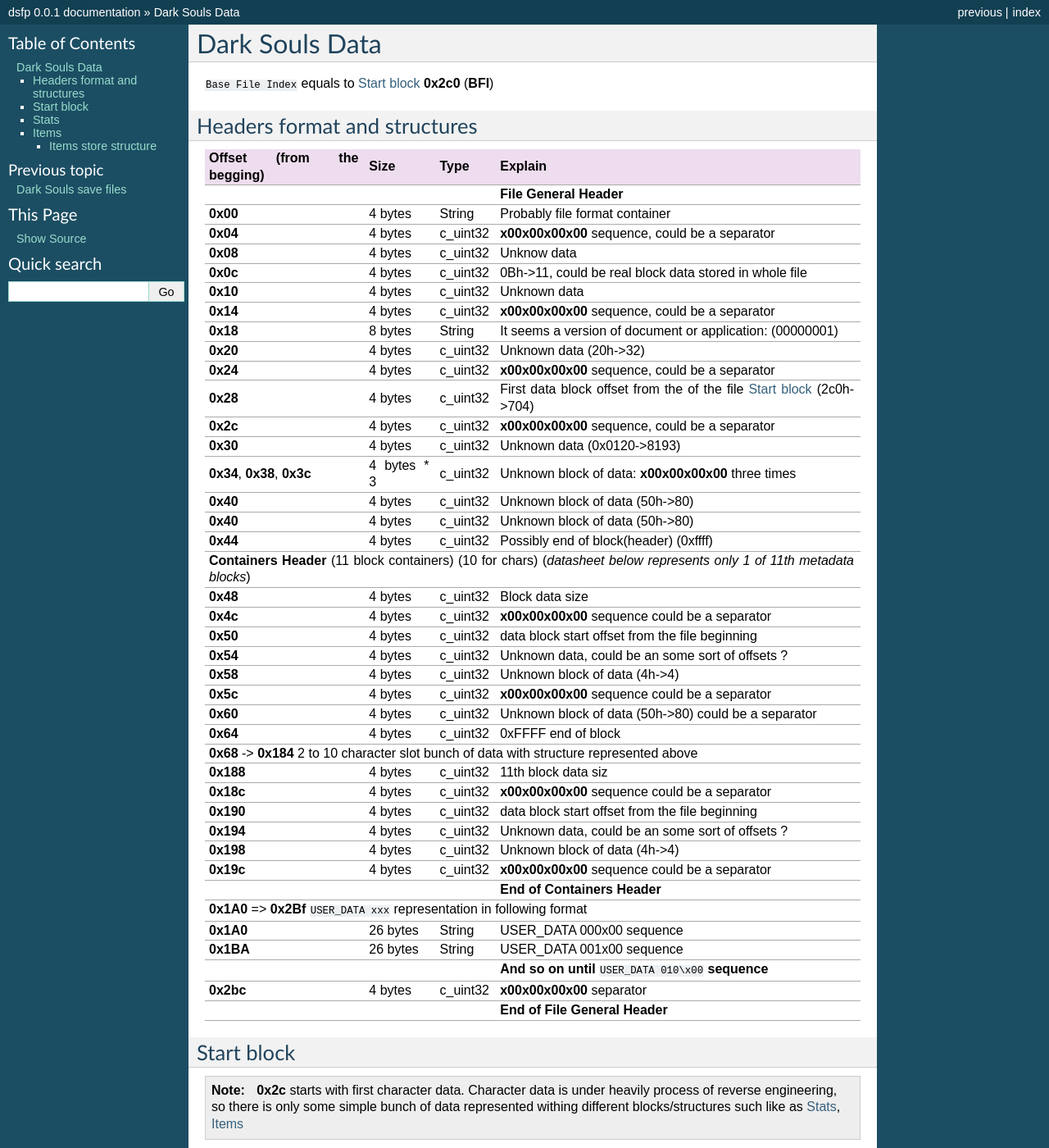
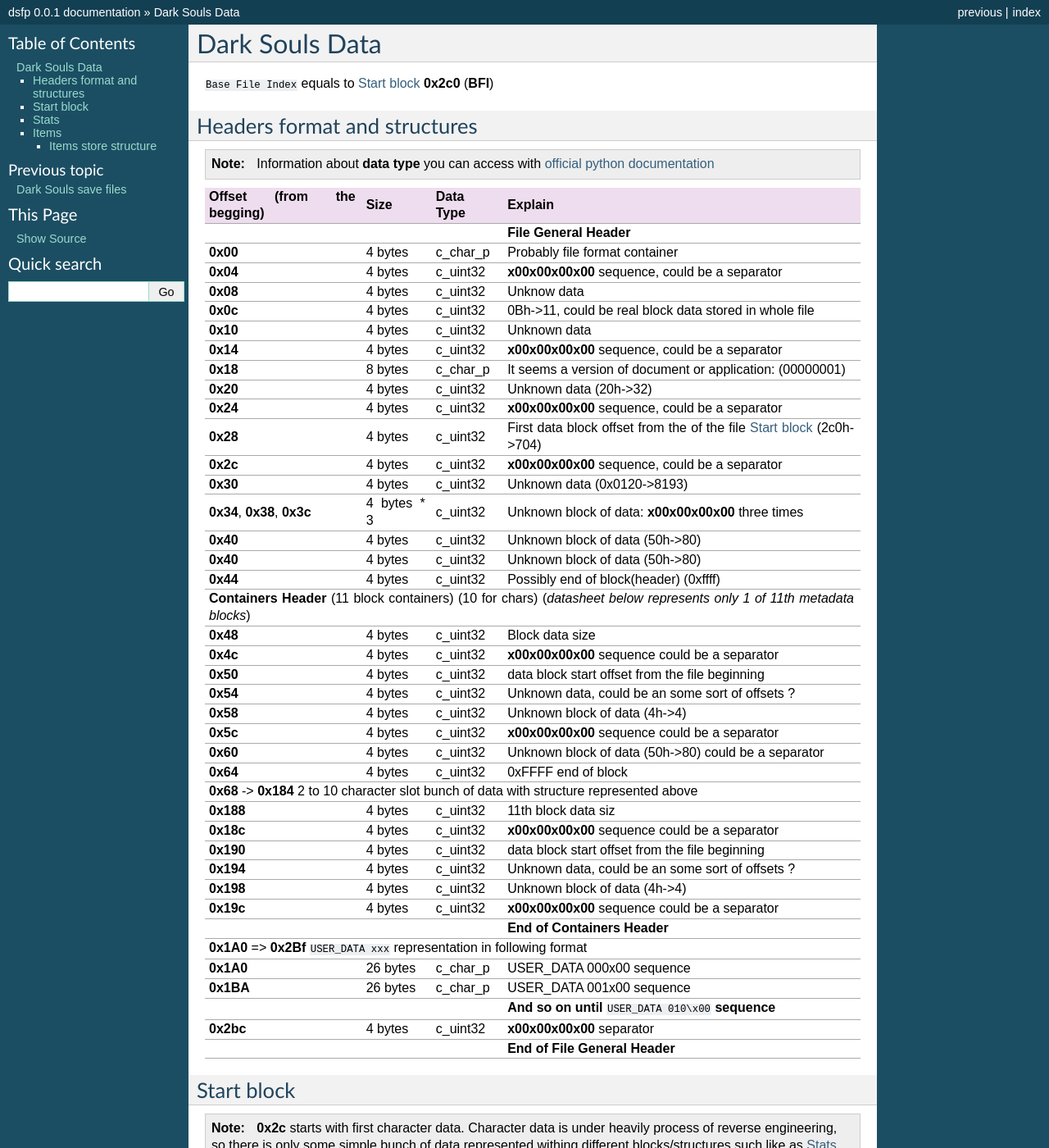
Before and after one commit to tarvitz/dsfp, a Sphinx documentation site: the page built from docs/datasheet.rst, in a window 1280 px wide and 1400 px high. Shown: the whole window at 82% size. Built offline with Sphinx 7.4.7, drawn with Linux system fonts in a browser that asks for light colours; formulas are drawn with MathJax 3.

Commit message:
update data type for datasheet with ctypes data format

```diff
--- a/docs/datasheet.rst
+++ b/docs/datasheet.rst
@@ -4,14 +4,18 @@
 
 Headers format and structures
 -----------------------------
+.. note::
+
+    Information about **data type** you can access with
+    `official python documentation <http://docs.python.org/2/library/ctypes.html#fundamental-data-types>`_
 
 +-----------------+---------+------------+-----------------------------------+
-| Offset (from the| Size    | Type       | Explain                           |
+| Offset (from the| Size    | Data Type  | Explain                           |
 | begging)        |         |            |                                   |
 +=================+=========+============+===================================+
 |                                        | **File General Header**           |
 +-----------------+---------+------------+-----------------------------------+
-| **0x00**        | 4 bytes | String     | Probably file format container    |
+| **0x00**        | 4 bytes | c_char_p   | Probably file format container    |
 +-----------------+---------+------------+-----------------------------------+
 | **0x04**        | 4 bytes | c_uint32   | **\x00\x00\x00\x00** sequence,    |
 |                 |         |            | could be a separator              |
@@ -26,7 +30,7 @@
 | **0x14**        | 4 bytes | c_uint32   | **\x00\x00\x00\x00** sequence,    |
 |                 |         |            | could be a separator              |
 +-----------------+---------+------------+-----------------------------------+
-| **0x18**        | 8 bytes | String     | It seems a version of document or |
+| **0x18**        | 8 bytes | c_char_p   | It seems a version of document or |
 |                 |         |            | application: (00000001)           |
 +-----------------+---------+------------+-----------------------------------+
 | **0x20**        | 4 bytes | c_uint32   | Unknown data (20h->32)            |
@@ -113,9 +117,9 @@
 |                                         ``USER_DATA xxx`` representation   |
 |                                         in following format                |
 +-----------------+---------+------------+-----------------------------------+
-| **0x1A0**       |26 bytes | String     | USER_DATA 000\x00 sequence        |
+| **0x1A0**       |26 bytes | c_char_p   | USER_DATA 000\x00 sequence        |
 +-----------------+---------+------------+-----------------------------------+
-| **0x1BA**       |26 bytes | String     | USER_DATA 001\x00 sequence        |
+| **0x1BA**       |26 bytes | c_char_p   | USER_DATA 001\x00 sequence        |
 +-----------------+---------+------------+-----------------------------------+
 |                                        | **And so on until**               |
 |                                        | ``USER_DATA 010\x00`` **sequence**|
```
